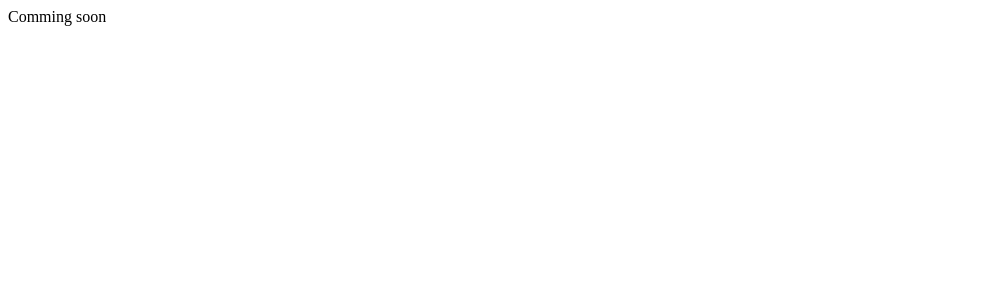
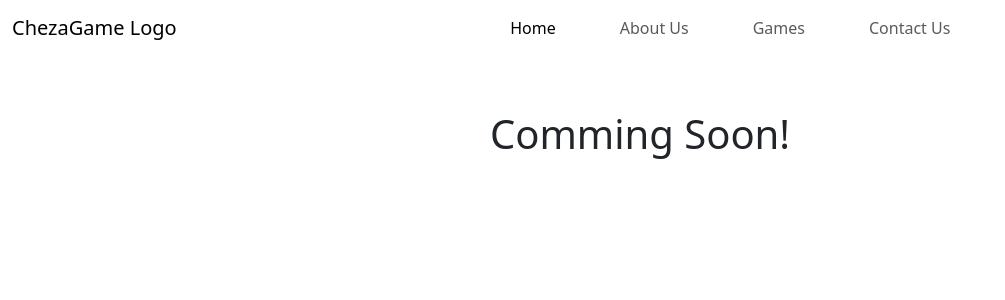
Before and after one commit to ndutagrace25/chezagame, a React (Vite) app: page / in a window 1280 px wide. Shown: the top 300 px of the page, without its empty margins (0-1005 px from the left). Built offline with nearby package versions, Linux system fonts and the light colour scheme.

Commit message:
pushing all changes

```diff
--- a/package.json
+++ b/package.json
@@ -10,10 +10,13 @@
     "preview": "vite preview"
   },
   "dependencies": {
+    "bootstrap": "^5.3.3",
     "react": "^18.2.0",
-    "react-dom": "^18.2.0"
+    "react-dom": "^18.2.0",
+    "react-router-dom": "^6.22.1"
   },
   "devDependencies": {
+    "@types/bootstrap": "^5.2.10",
     "@types/react": "^18.2.56",
     "@types/react-dom": "^18.2.19",
     "@typescript-eslint/eslint-plugin": "^7.0.2",
--- a/src/App.tsx
+++ b/src/App.tsx
@@ -1,5 +1,12 @@
+import { AboutUs, Home } from "./pages";
+
 const App = () => {
-  return <div>Comming soon</div>;
+  return (
+    <div>
+      <Home />
+      <AboutUs/>
+    </div>
+  );
 };
 
 export default App;
--- /dev/null
+++ b/src/components/NavBar.tsx
@@ -0,0 +1,51 @@
+const NavBar = () => {
+  return (
+    <div>
+      <nav className="navbar navbar-expand-lg ">
+        <div className="container-fluid">
+          <a className="navbar-brand" href="#">
+            ChezaGame Logo
+          </a>
+          <button
+            className="navbar-toggler"
+            type="button"
+            data-bs-toggle="collapse"
+            data-bs-target="#navbarText"
+            aria-controls="navbarText"
+            aria-expanded="false"
+            aria-label="Toggle navigation"
+          >
+            <span className="navbar-toggler-icon"></span>
+          </button>
+
+          <div className="collapse navbar-collapse" id="navbarText">
+            <ul className="navbar-nav mb-2 mb-lg-0 ms-auto me-auto">
+              <li className="nav-item me-5">
+                <a className="nav-link active" aria-current="page" href="#">
+                  Home
+                </a>
+              </li>
+              <li className="nav-item me-5">
+                <a className="nav-link" href="#">
+                  About Us
+                </a>
+              </li>
+              <li className="nav-item me-5">
+                <a className="nav-link" href="#">
+                  Games
+                </a>
+              </li>
+              <li className="nav-item">
+                <a className="nav-link" href="#">
+                  Contact Us
+                </a>
+              </li>
+            </ul>
+          </div>
+        </div>
+      </nav>
+    </div>
+  );
+};
+
+export default NavBar;
--- /dev/null
+++ b/src/components/index.ts
@@ -0,0 +1,3 @@
+import NavBar from "./NavBar";
+
+export { NavBar };
--- /dev/null
+++ b/src/pages/AboutUs.tsx
@@ -0,0 +1,7 @@
+const AboutUs = () => {
+  return (
+    <div className="d-flex justify-content-center mt-5 fs-1">Comming Soon!</div>
+  );
+};
+
+export default AboutUs;
--- /dev/null
+++ b/src/pages/Home.tsx
@@ -0,0 +1,11 @@
+import { NavBar } from "../components";
+
+const Home = () => {
+  return (
+    <div>
+      <NavBar />
+    </div>
+  );
+};
+
+export default Home;
--- /dev/null
+++ b/src/pages/index.ts
@@ -0,0 +1,4 @@
+import Home from "./Home";
+import AboutUs from "./AboutUs";
+
+export { Home, AboutUs };
```
Also changed, not shown: src/main.tsx (+8 -7 lines), 1 other file (tests, documents, lock files or other folders).
